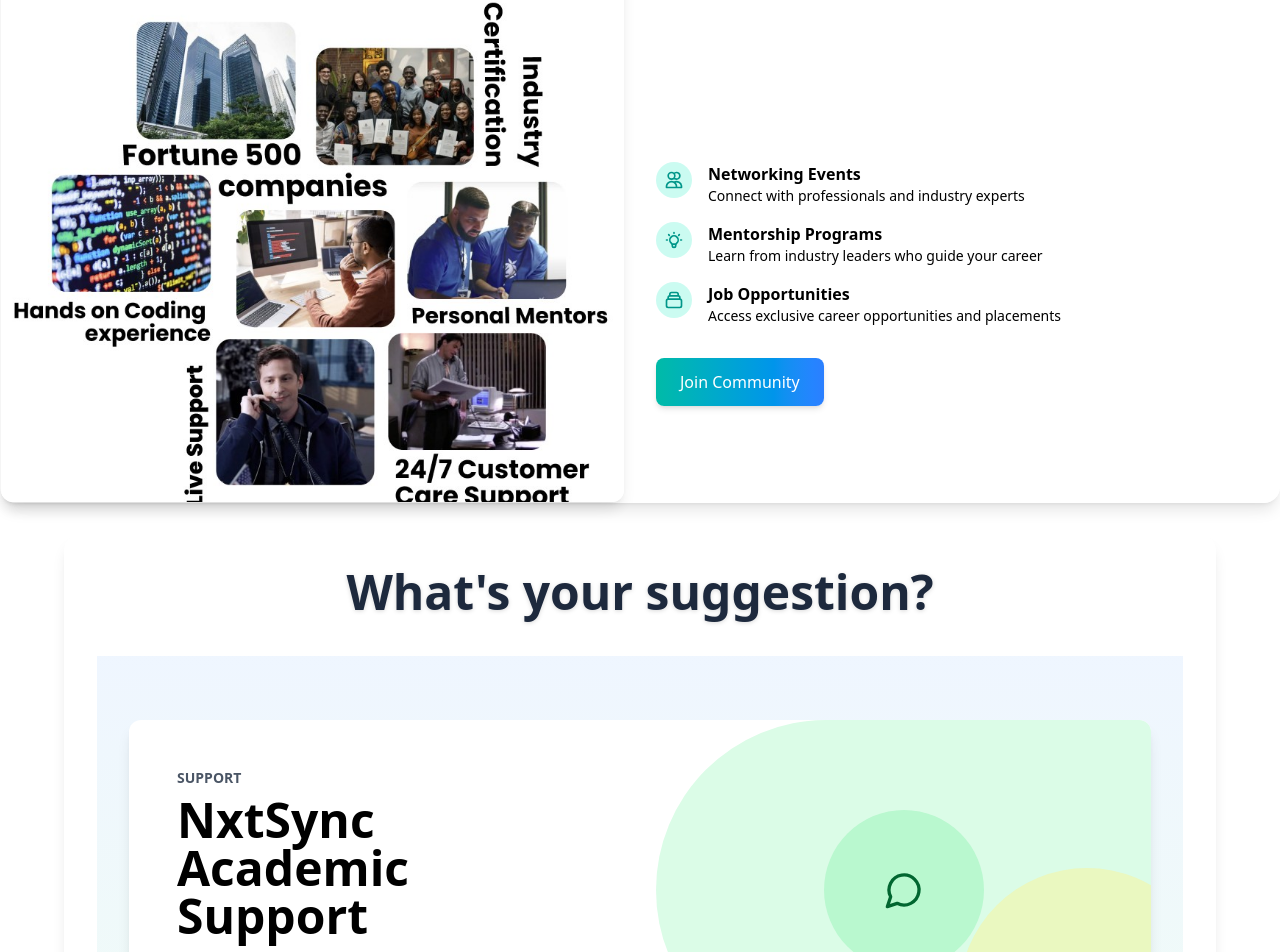
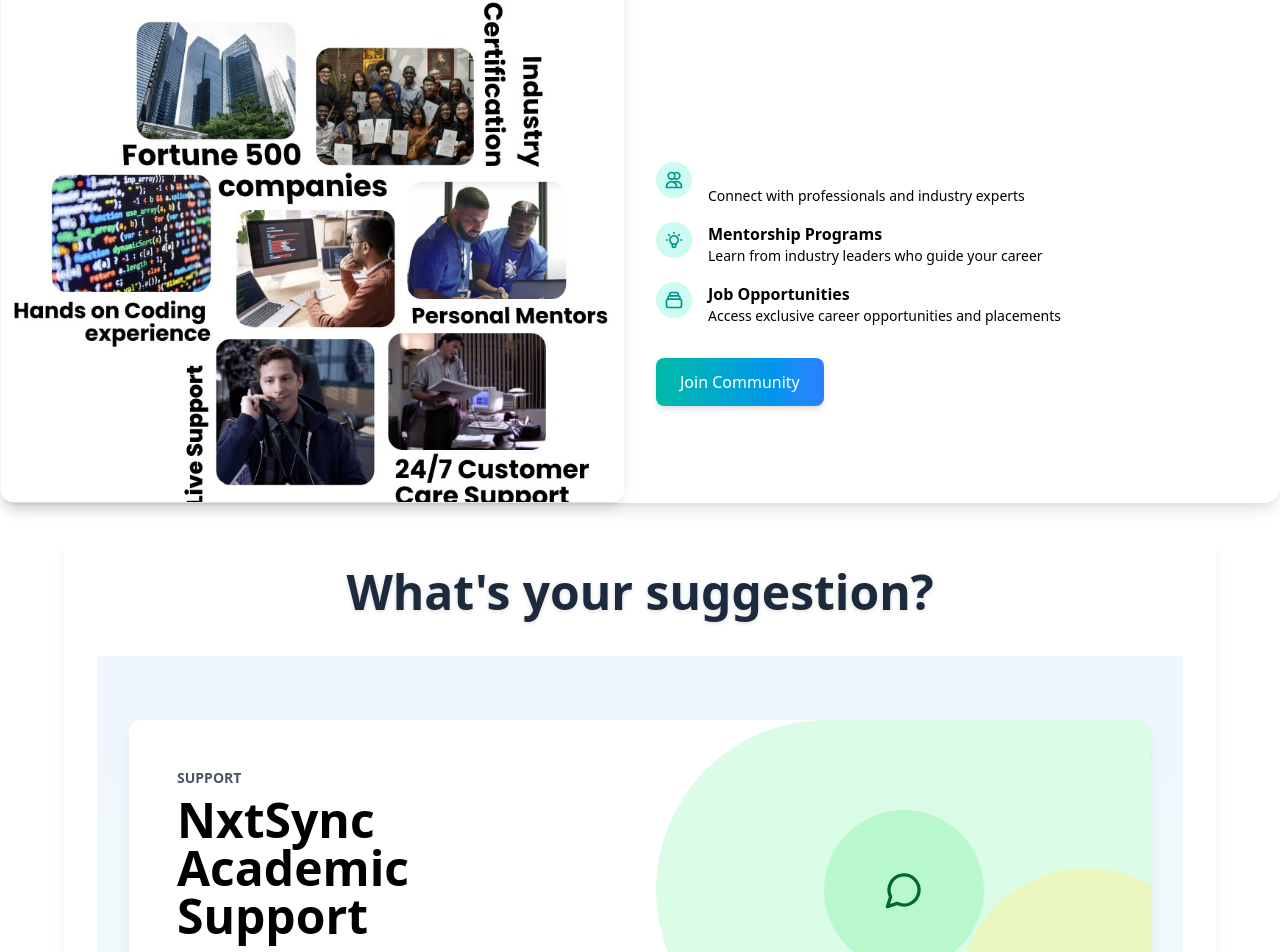
Before and after one commit to mismyst/nextsync, a Next.js app: page / in a window 1280 px wide. Shown: the part 2240-3192 px from the top of the page. Built offline with nearby package versions, Linux system fonts and the light colour scheme.

Commit message:
Update page.tsx

```diff
--- a/app/page.tsx
+++ b/app/page.tsx
@@ -535,7 +535,8 @@ return (
                       </svg>
                     </div>
                     <div>
-                      <h3 className="font-semibold text-white-800">Networking Events</h3>
+                      <h3 className="font-semibold text-white">Networking Events</h3>
+
                       <p className="text-sm text-white-600">Connect with professionals and industry experts</p>
                     </div>
                   </div>
```
